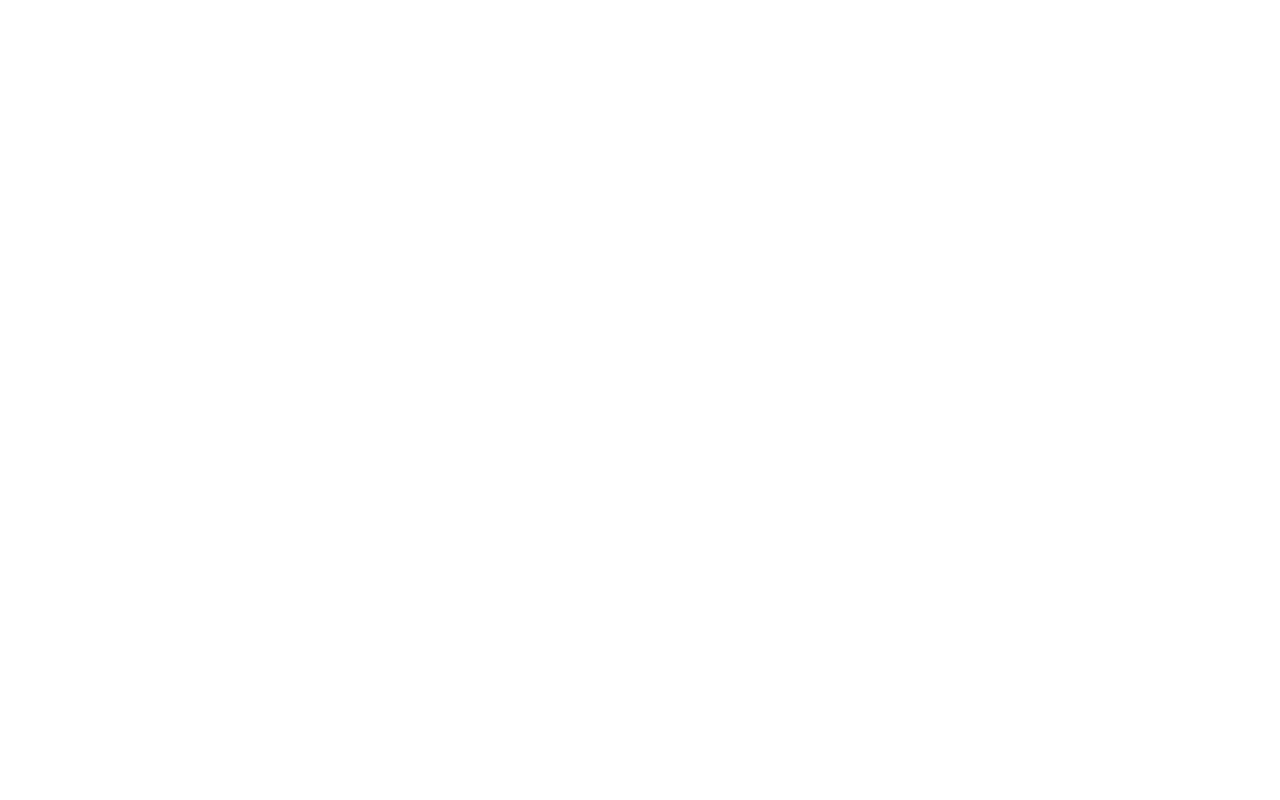
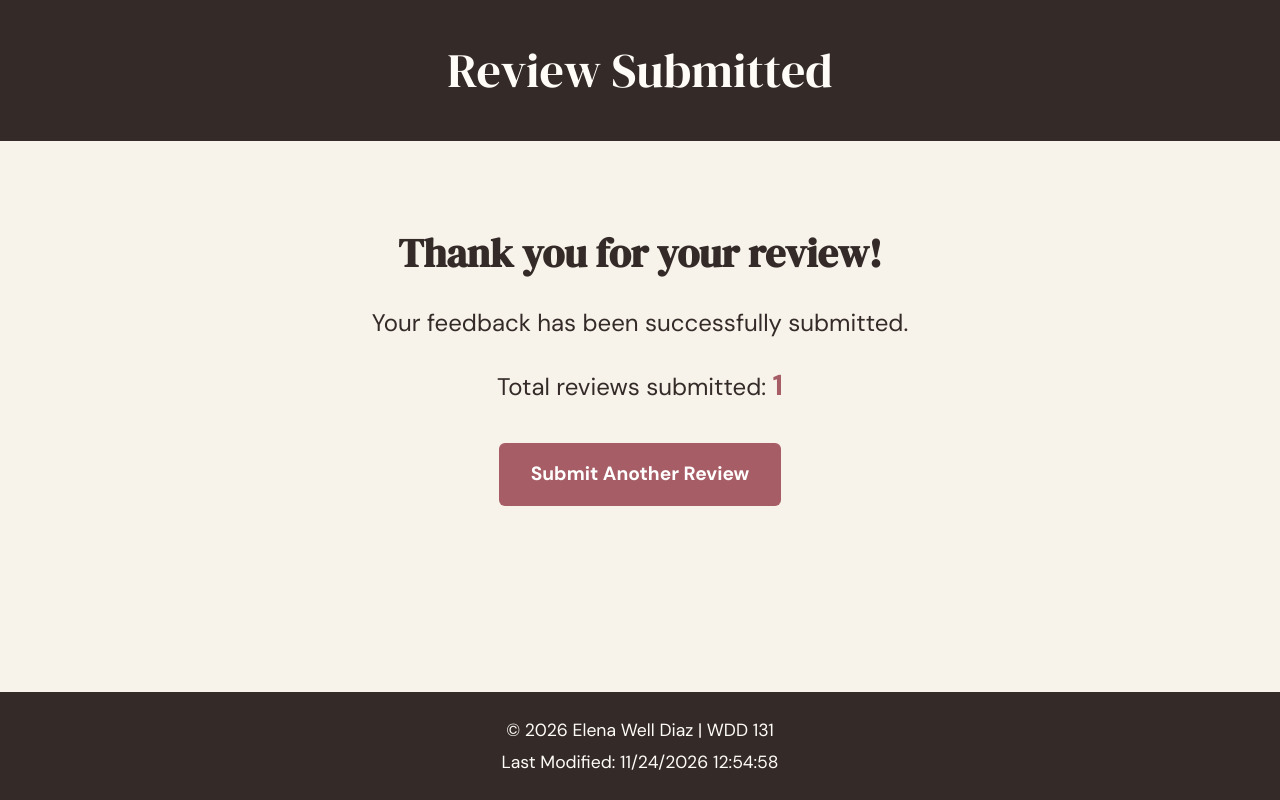
Before and after one commit to ElenaWell/wdd131, a plain HTML site: page week05/review.html in a window 1280 px wide. Drawn offline with Linux system fonts and the light colour scheme.

Commit message:
Complete website for project | week05

```diff
--- a/week05/review.html
+++ b/week05/review.html
@@ -0,0 +1,42 @@
+<!DOCTYPE html>
+<html lang="en">
+<head>
+    <meta charset="UTF-8">
+    <meta name="viewport" content="width=device-width, initial-scale=1.0">
+    <meta name="description" content="Review submission confirmation page.">
+    <meta name="author" content="Elena Well Diaz">
+
+    <title>Review Submitted | Elena Well Diaz</title>
+
+    <link rel="preconnect" href="https://fonts.googleapis.com">
+    <link rel="preconnect" href="https://fonts.gstatic.com" crossorigin>
+    <link href="https://fonts.googleapis.com/css2?family=DM+Sans:wght@400;500;600;700&family=DM+Serif+Display&display=swap" rel="stylesheet">
+
+    <link rel="stylesheet" href="styles/form.css">
+    <script src="scripts/review.js" defer></script>
+</head>
+
+<body>
+    <header>
+        <h1>Review Submitted</h1>
+    </header>
+
+    <main>
+        <section class="confirmation">
+            <h2>Thank you for your review!</h2>
+            <p>Your feedback has been successfully submitted.</p>
+
+            <p>Total reviews submitted:
+                <strong id="reviewCount">0</strong>
+            </p>
+
+            <a href="form.html">Submit Another Review</a>
+        </section>
+    </main>
+
+    <footer>
+        <p>&copy; 2026 Elena Well Diaz | WDD 131</p>
+        <p>Last Modified: <span id="lastModified"></span></p>
+    </footer>
+</body>
+</html>
--- a/week05/scripts/review.js
+++ b/week05/scripts/review.js
@@ -0,0 +1,16 @@
+const reviewCountElement = document.querySelector("#reviewCount");
+const lastModifiedElement = document.querySelector("#lastModified");
+
+if (reviewCountElement) {
+    let reviewCount = Number(localStorage.getItem("reviewCount")) || 0;
+
+    reviewCount++;
+
+    localStorage.setItem("reviewCount", reviewCount);
+
+    reviewCountElement.textContent = reviewCount;
+}
+
+if (lastModifiedElement) {
+    lastModifiedElement.textContent = document.lastModified;
+}
--- a/week05/styles/form.css
+++ b/week05/styles/form.css
@@ -9,8 +9,6 @@
     --color-secondary: #514541;
     --color-primary: #A65D65;
     --color-primary-hover: #854951;
-    --color-blush: #E8D5D0;
-    --color-sage: #78816B;
     --color-border: #D8CEC5;
 
     --font-heading: "DM Serif Display", Georgia, serif;
@@ -28,7 +26,12 @@ body {
     background-color: var(--color-background);
     color: var(--color-text);
     line-height: 1.6;
+
+    min-height: 100vh;
+    display: flex;
+    flex-direction: column;
 }
+
 
 /*
    2. HEADER
@@ -55,6 +58,7 @@ main {
     max-width: 800px;
     margin: 2.5rem auto;
     padding: 0 1.25rem;
+    flex: 1;
 }
 
 form {
@@ -94,10 +98,6 @@ label span {
     color: var(--color-secondary);
 }
 
-fieldset p {
-    color: var(--color-secondary);
-    margin-bottom: 0.75rem;
-}
 
 /* Required field indicators */
 
@@ -113,12 +113,6 @@ label[for="userName"] {
     margin-top: 1.5rem;
 }
 
-/* Optional field indicators */
-
-.required-note {
-    font-size: 0.85rem;
-    color: var(--color-secondary);
-}
 
 /*
    5. FORM CONTROLS
@@ -211,10 +205,6 @@ textarea:focus {
     cursor: pointer;
 }
 
-.features-fieldset legend {
-    font-size: 1.5rem;
-    font-weight: 700;
-}
 
 /*
    8. SUBMIT BUTTON
@@ -254,7 +244,7 @@ footer {
     color: var(--color-surface);
     text-align: center;
     padding: 1.5rem 1rem;
-    font-size: 0.9rem;
+    font-size: 1.1rem;
 }
 
 footer p + p {
@@ -278,3 +268,50 @@ footer p + p {
         padding: 2.5rem;
     }
 }
+
+
+/*
+   11. REVIEW CONFIRMATION
+*/
+
+.confirmation {
+    text-align: center;
+    padding: 2rem 1rem;
+}
+
+.confirmation h2 {
+    font-family: var(--font-heading);
+    font-size: 2.5rem;
+    margin-bottom: 1.2rem;
+}
+
+.confirmation p {
+    font-size: 1.5rem;
+    margin-bottom: 1.2rem;
+}
+
+.confirmation strong {
+    color: var(--color-primary);
+    font-size: 1.8rem;
+}
+
+.confirmation a {
+    display: inline-block;
+    margin-top: 1rem;
+    padding: 1rem 2rem;
+    background-color: var(--color-primary);
+    color: #FFFFFF;
+    font-size: 1.2rem;
+    text-decoration: none;
+    font-weight: 700;
+    border-radius: 6px;
+}
+
+.confirmation a:hover {
+    background-color: var(--color-primary-hover);
+}
+
+.confirmation a:focus-visible {
+    outline: 3px solid var(--color-text);
+    outline-offset: 3px;
+}
```
Also changed, not shown: week05/scripts/form.js (+8 -1 lines), 1 other file.
